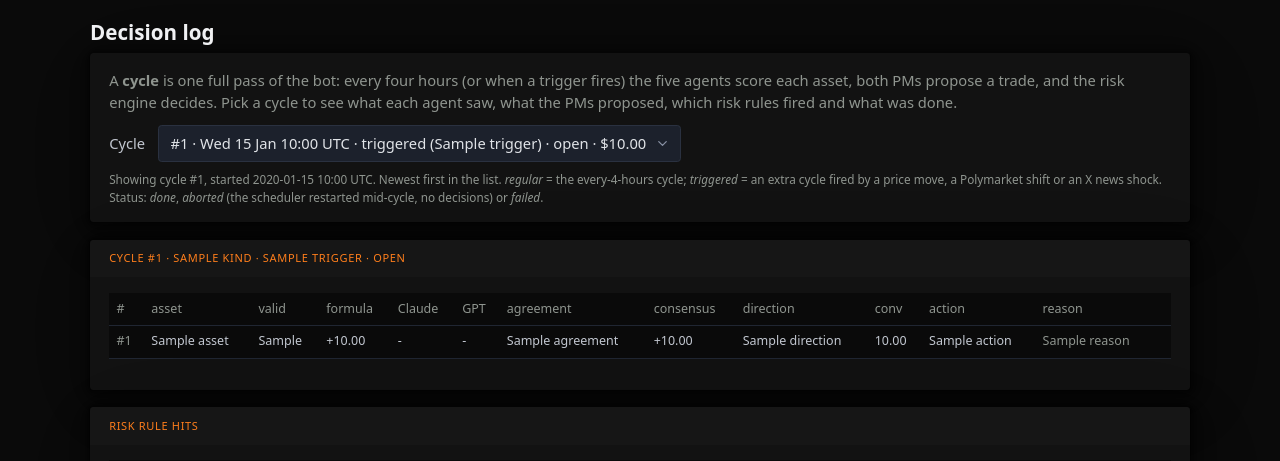
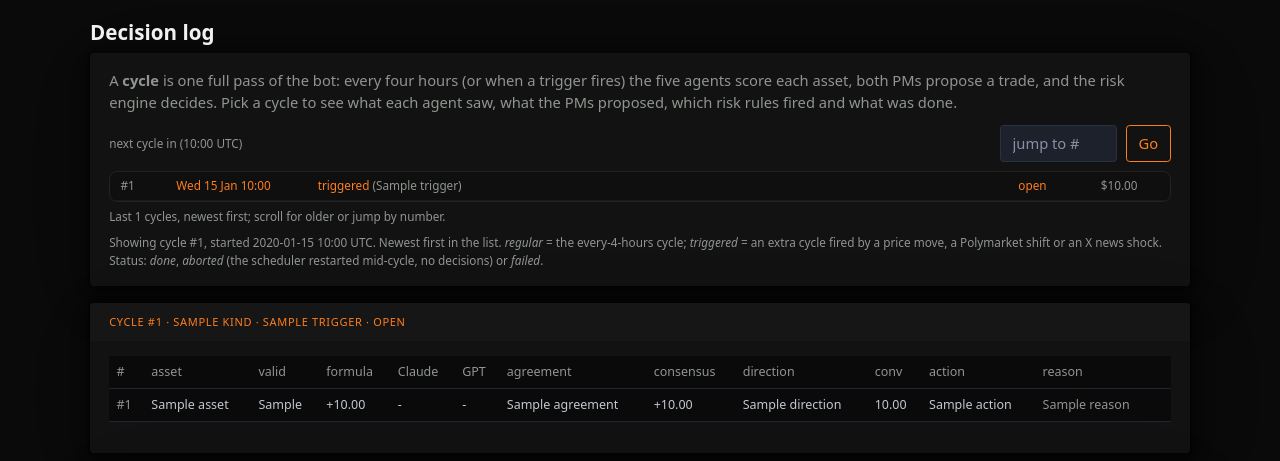
Before and after one commit to flexid/multi-agent-trading-bot, a FastAPI app: template app/admin/templates/decisions.html in a window 1280 px wide. Shown: the top 461 px of the page. Run offline with FastAPI, Linux system fonts and the light colour scheme; the template is opened without the code that fills it: most values are stand-ins (such as "Sample title", 1, 10 or a date in 2020); parts of the project's set-up code (start-up, migrations or seed data) failed here and were passed over; some libraries are stand-ins or nearby versions.

Commit message:
admin: next-cycle countdown; cycle picker as a scroll panel with older/newer and jump-to
Co-Authored-By: Claude Fable 5.1 <noreply@anthropic.com>

```diff
--- a/app/admin/app.py
+++ b/app/admin/app.py
@@ -173,10 +173,23 @@ def check_csrf(request: Request, csrf: str) -> None:
         raise _to_login("session")
 
 
+def next_cycle_at(now: datetime | None = None) -> datetime:
+    """The next regular cycle: every ``cycle_hours`` at minute 2 (app/scheduler.py)."""
+    now = now or datetime.now(UTC)
+    step = max(1, get_config().trading.cycle_hours)
+    base = now.replace(minute=2, second=0, microsecond=0)
+    base = base.replace(hour=(base.hour // step) * step)
+    while base <= now:
+        base += timedelta(hours=step)
+    return base
+
+
 def render(request: Request, name: str, **ctx: Any) -> HTMLResponse:
     token = request.cookies.get(COOKIE) or ""
     csrf = _sessions().csrf(token) if token else ""
-    return templates.TemplateResponse(request, name, {"csrf": csrf, **ctx})
+    return templates.TemplateResponse(
+        request, name, {"csrf": csrf, "next_cycle_at": next_cycle_at(), **ctx}
+    )
 
 
 # --- login -------------------------------------------------------------------------
@@ -339,7 +352,7 @@ def decisions(
     decision: int | None = None,
 ) -> HTMLResponse:
     with new_session() as s:
-        cycles = s.scalars(select(Cycle).order_by(Cycle.id.desc()).limit(40)).all()
+        cycles = s.scalars(select(Cycle).order_by(Cycle.id.desc()).limit(120)).all()
         if decision and not cycle:  # a link from a position: open that decision's cycle
             target = s.get(DecisionRecord, decision)
             cycle = target.cycle_id if target else None
--- a/app/admin/templates/base.html
+++ b/app/admin/templates/base.html
@@ -7,7 +7,7 @@ body{font-family:ui-sans-serif,system-ui,-apple-system,"Segoe UI",sans-serif}mai
 nav{margin-bottom:1.2rem}nav img.avatar{width:40px;height:40px;border-radius:50%;vertical-align:middle}nav ul li{padding:.4rem .6rem}
 h1{font-size:1.4rem;margin-bottom:.6rem}article{padding:1.1rem 1.3rem;margin-bottom:1.2rem}article header{margin:-1.1rem -1.3rem 1rem;padding:.7rem 1.3rem;font-size:.75rem;letter-spacing:.06em;text-transform:uppercase;color:#fe7e1c}
 table{font-size:.85rem}table.positions{table-layout:fixed}table.positions th:nth-child(1){width:9%}table.positions th:nth-child(2){width:9%}table.positions th:nth-child(3){width:8%}table.positions td{overflow:hidden;text-overflow:ellipsis;white-space:nowrap}th{color:var(--pico-muted-color);font-weight:500}td,th{padding:.45rem .5rem}
-.small{font-size:.8rem}.up{color:#b6ff00}.down{color:#ff5c5c}.warn{color:#f7c97a}.long{color:#b6ff00}.short{color:#ff5c5c}.muted{color:var(--pico-muted-color)}
+.small{font-size:.8rem}.cycles{max-height:230px;overflow-y:auto;border:1px solid #222;border-radius:8px;background:#0f0f0f}.cycles a{display:grid;grid-template-columns:3.2rem 9rem 1fr 5rem 4rem;gap:.6rem;padding:.35rem .7rem;font-size:.8rem;color:var(--pico-color);text-decoration:none;border-bottom:1px solid #1a1a1a}.cycles a:hover{background:#161616}.cycles a.on{background:#1f1407;border-left:3px solid #fe7e1c}.cycles a .st-done{color:#b6ff00}.cycles a .st-aborted,.cycles a .st-failed{color:#ff5c5c}.cycles a .st-running{color:#f7c97a}.up{color:#b6ff00}.down{color:#ff5c5c}.warn{color:#f7c97a}.long{color:#b6ff00}.short{color:#ff5c5c}.muted{color:var(--pico-muted-color)}
 .badge{display:inline-block;padding:.1rem .6rem;border:1px solid #333;border-radius:999px;font-size:.72rem;color:#8f958f;margin-left:.5rem;vertical-align:middle}.badge.accent{border-color:#fe7e1c;color:#fe7e1c}.badge.neon{border-color:#b6ff00;color:#b6ff00}.badge.down{border-color:#ff5c5c;color:#ff5c5c}.badge.warn{border-color:#f7c97a;color:#f7c97a}
 .row{display:grid;grid-template-columns:repeat(auto-fit,minmax(170px,1fr));gap:.9rem}.tile{background:#161616;border:1px solid #222;border-radius:10px;padding:.9rem 1rem}.tile .k{color:var(--pico-muted-color);font-size:.72rem;text-transform:uppercase;letter-spacing:.05em}.tile .v{font-size:1.35rem;font-weight:650;margin-top:.15rem}
 form.inline{display:inline-block;margin:0 .3rem .3rem 0}form.inline input{width:auto;display:inline-block;margin:0 .3rem 0 0}form.inline button{width:auto;display:inline-block;margin:0}button.danger{--pico-background-color:#ff5c5c;--pico-border-color:#ff5c5c;--pico-color:#0a0a0a}
@@ -16,4 +16,7 @@ pre{white-space:pre-wrap;font-size:.78rem;color:var(--pico-muted-color)}.overflo
 {% if user %}<nav><ul><li><a href="/"><img class="avatar" src="/static/avatar-96.png?v=6d8a4f25" alt="dorkbot"></a></li><li><a href="/">Overview</a></li><li><a href="/decisions">Decisions</a></li><li><a href="/params">Parameters &amp; audit</a></li></ul>
 <ul><li><form class="inline" method="post" action="/logout"><input type="hidden" name="csrf" value="{{ csrf }}"><button class="outline secondary">Logout {{ user }}</button></form></li></ul></nav>{% endif %}
 {% block body %}{% endblock %}
+{% if user and next_cycle_at %}<script>
+(function(){var at=new Date("{{ next_cycle_at.isoformat() }}");function tick(){var s=Math.max(0,Math.floor((at-Date.now())/1000));var h=Math.floor(s/3600),m=Math.floor(s%3600/60),x=s%60;document.querySelectorAll(".countdown").forEach(function(e){e.textContent=(h?h+"h ":"")+(m<10&&h?"0":"")+m+"m "+(x<10?"0":"")+x+"s";});}tick();setInterval(tick,1000);})();
+</script>{% endif %}
 </main></body></html>
--- a/app/admin/templates/decisions.html
+++ b/app/admin/templates/decisions.html
@@ -3,13 +3,14 @@
 <h1>Decision log</h1>
 <article>
 <p class="muted" style="margin-bottom:.8rem">A <strong>cycle</strong> is one full pass of the bot: every four hours (or when a trigger fires) the five agents score each asset, both PMs propose a trade, and the risk engine decides. Pick a cycle to see what each agent saw, what the PMs proposed, which risk rules fired and what was done.</p>
-<form method="get" action="/decisions" class="inline" style="margin:0">
-<label for="cycle" style="display:inline-block;margin-right:.6rem">Cycle</label>
-<select id="cycle" name="cycle" onchange="this.form.submit()" style="width:auto;display:inline-block;margin:0">
-{% for c in cycles %}<option value="{{ c.id }}" {% if chosen and c.id == chosen.id %}selected{% endif %}>#{{ c.id }} · {{ c.started_at.strftime('%a %d %b %H:%M') }} UTC · {{ 'regular 4h cycle' if c.kind == 'scheduled' else 'triggered' }}{% if c.trigger %} ({{ c.trigger }}){% endif %} · {{ c.status }} · ${{ '%.2f'|format(c.cost_usd or 0) }}</option>{% endfor %}
-</select>
-<noscript><button class="outline" style="width:auto;display:inline-block;margin:0 0 0 .5rem">Show</button></noscript>
-</form>
+<div style="display:flex;gap:1rem;align-items:center;flex-wrap:wrap;margin-bottom:.6rem">
+<span class="muted small">next cycle in <span class="countdown" style="color:#fe7e1c"></span> ({{ next_cycle_at.strftime('%H:%M') }} UTC)</span>
+{% if chosen %}{% set idx = cycles|map(attribute='id')|list %}{% set i = idx.index(chosen.id) if chosen.id in idx else -1 %}
+<span class="small">{% if i >= 0 and i + 1 < idx|length %}<a href="/decisions?cycle={{ idx[i + 1] }}">← older</a>{% endif %}{% if i > 0 %} · <a href="/decisions?cycle={{ idx[i - 1] }}">newer →</a>{% endif %}</span>{% endif %}
+<form method="get" action="/decisions" class="inline" style="margin:0 0 0 auto"><input name="cycle" type="number" placeholder="jump to #" style="width:8rem"> <button class="outline" style="width:auto;display:inline-block;margin:0">Go</button></form>
+</div>
+<div class="cycles">{% for c in cycles %}<a href="/decisions?cycle={{ c.id }}" class="{{ 'on' if chosen and c.id == chosen.id else '' }}"><span class="muted">#{{ c.id }}</span><span>{{ c.started_at.strftime('%a %d %b %H:%M') }}</span><span>{{ 'regular 4h cycle' if c.kind == 'scheduled' else 'triggered' }}{% if c.trigger %} <span class="muted">({{ c.trigger }})</span>{% endif %}</span><span class="st-{{ c.status }}">{{ c.status }}</span><span class="muted">${{ '%.2f'|format(c.cost_usd or 0) }}</span></a>{% endfor %}</div>
+<p class="muted small" style="margin:.4rem 0 0">Last {{ cycles|length }} cycles, newest first; scroll for older or jump by number.</p>
 {% if chosen %}<p class="muted small" style="margin:.6rem 0 0">Showing cycle #{{ chosen.id }}, started {{ chosen.started_at.strftime('%Y-%m-%d %H:%M') }} UTC. Newest first in the list. <em>regular</em> = the every-4-hours cycle; <em>triggered</em> = an extra cycle fired by a price move, a Polymarket shift or an X news shock. Status: <em>done</em>, <em>aborted</em> (the scheduler restarted mid-cycle, no decisions) or <em>failed</em>.</p>{% endif %}
 </article>
 {% if chosen %}<article><header>Cycle #{{ chosen.id }} · {{ chosen.kind }}{% if chosen.trigger %} · {{ chosen.trigger }}{% endif %} · {{ chosen.status }}{% if chosen.error %} · <span class="down">{{ chosen.error[:200] }}</span>{% endif %}</header>
```
Also changed, not shown: app/admin/templates/overview.html (+1 -1 lines).
